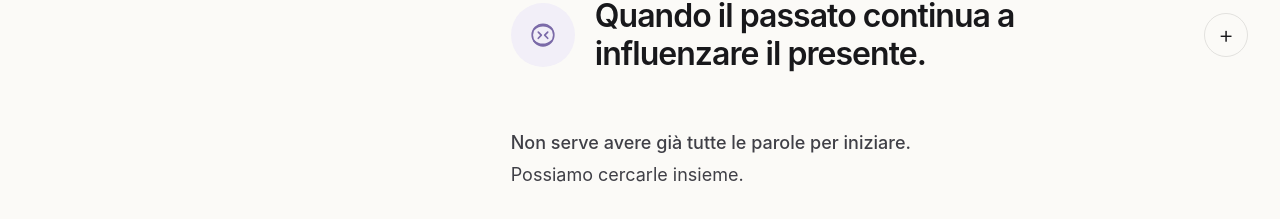
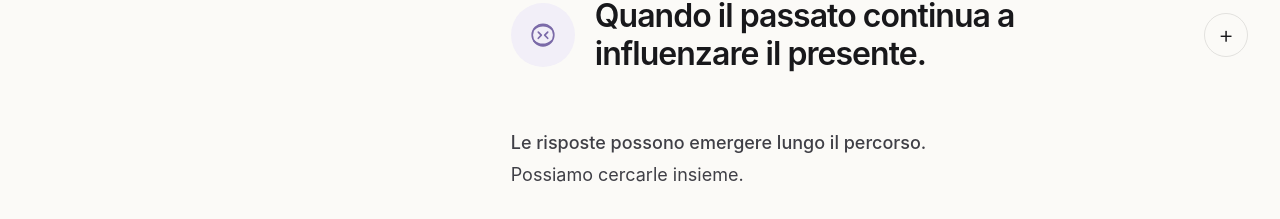
Before and after one commit to Yvanesse/giorgia-psychologist, a Next.js app: page / in a window 1280 px wide. Shown: the part 2937-3156 px from the top of the page. Built offline with nearby package versions, Linux system fonts and the light colour scheme; no server answers.

Commit message:
copy: refine when useful closing

```diff
--- a/src/data/whenUseful.ts
+++ b/src/data/whenUseful.ts
@@ -25,6 +25,6 @@ export const whenUsefulContent = {
         "Esperienze dolorose, vissuti familiari e modalità relazionali apprese possono continuare a influenzare il modo in cui ci percepiamo e viviamo i rapporti con gli altri.",
     },
   ],
-  closing: "Non serve avere già tutte le parole per iniziare.",
+  closing: "Le risposte possono emergere lungo il percorso.",
   closingDetail: "Possiamo cercarle insieme.",
 } as const;
```
